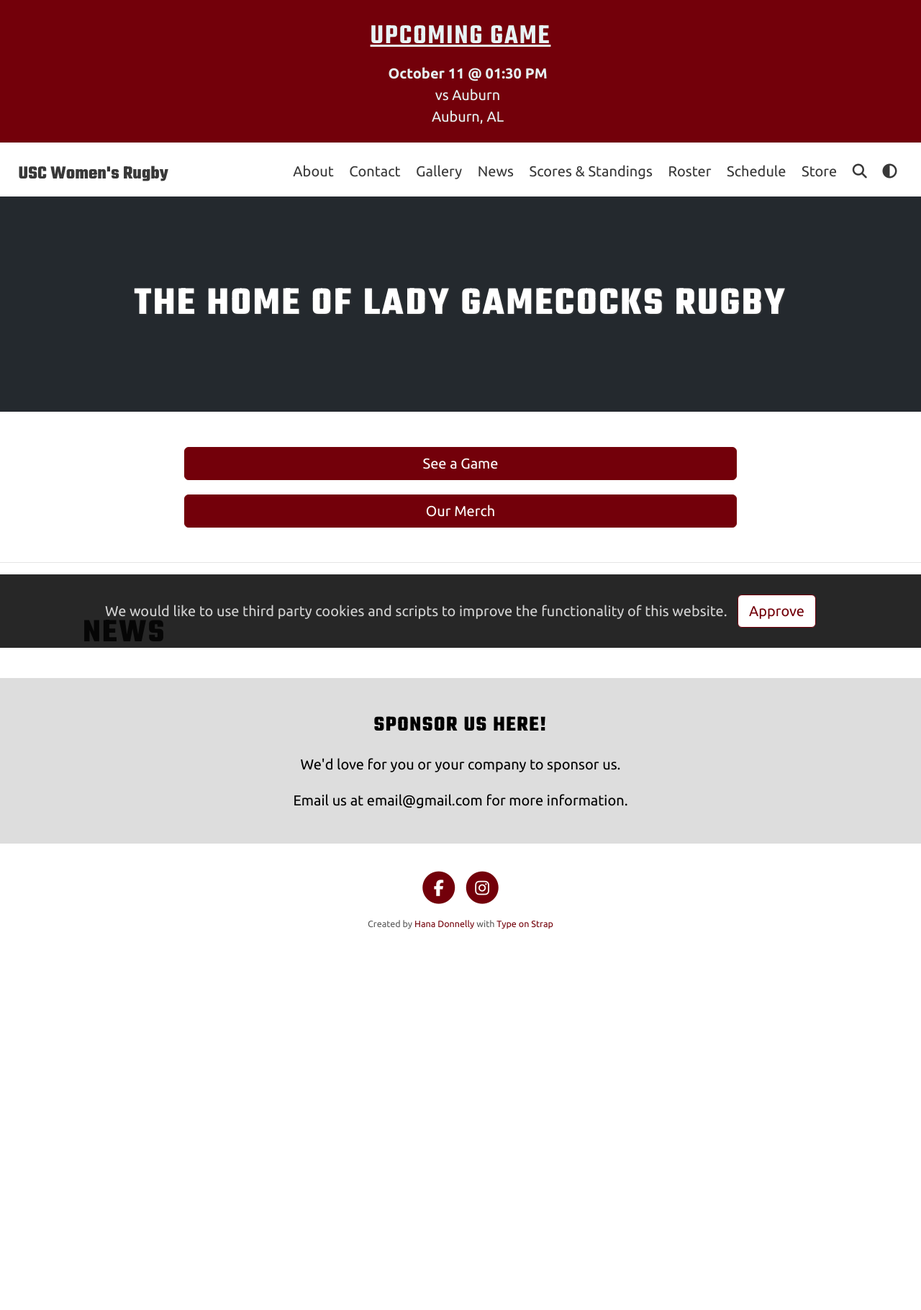
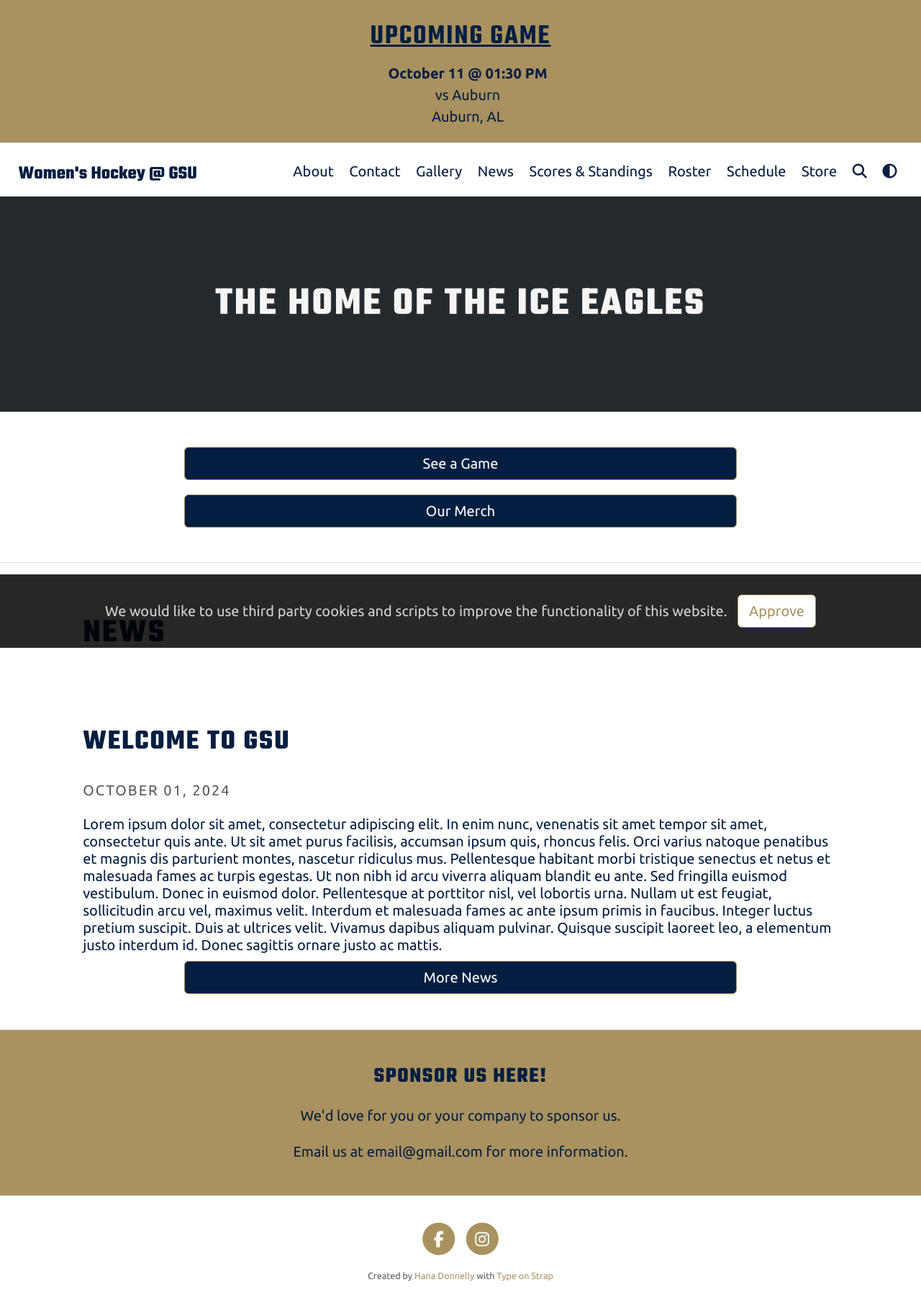
Before and after one commit to hanaEdonnelly/gsuhockey, a Jekyll site: the page built from index.html, in a window 1280 px wide. Shown: the whole page at 72% size. Built offline with Jekyll 4.4.1, drawn with Linux system fonts in a browser that asks for light colours; a script that is not in the unit is left out; before the commit the page ends 1332 px from its top, so only the background shows below that.

Commit message:
Change styles to fit gsu

```diff
--- a/_config.yml
+++ b/_config.yml
@@ -3,13 +3,13 @@ url: "https://womenscockrugby.com"
 baseurl: ""
 
 # THEME-SPECIFIC CONFIGURATION
-title: USC Women's Rugby
-description: "The official website of Women's Rugby at the University of South Carolina (UofSC)."
+title: Women's Hockey @ GSU
+description: "The official website of Women's Hockey at Georgia Southern University (GSU)."
 avatar:                    # Empty for no avatar in navbar
 favicon: "assets/favicon.png"
 
 # Header and footer text
-header_text: "The Home of Lady Gamecocks Rugby"
+header_text: "The Home of the Ice Eagles"
 header_feature_image: ""
 header_feature_image_responsive: true
 footer_text:
--- /dev/null
+++ b/_posts/2024-10-01-welcome.md
@@ -0,0 +1,7 @@
+---
+layout: post
+title: "Welcome to GSU"
+---
+Lorem ipsum dolor sit amet, consectetur adipiscing elit. In enim nunc, venenatis sit amet tempor sit amet, consectetur quis ante. Ut sit amet purus facilisis, accumsan ipsum quis, rhoncus felis. Orci varius natoque penatibus et magnis dis parturient montes, nascetur ridiculus mus. Pellentesque habitant morbi tristique senectus et netus et malesuada fames ac turpis egestas. Ut non nibh id arcu viverra aliquam blandit eu ante. Sed fringilla euismod vestibulum. Donec in euismod dolor. Pellentesque at porttitor nisl, vel lobortis urna. Nullam ut est feugiat, sollicitudin arcu vel, maximus velit. Interdum et malesuada fames ac ante ipsum primis in faucibus. Integer luctus pretium suscipit. Duis at ultrices velit. Vivamus dapibus aliquam pulvinar. Quisque suscipit laoreet leo, a elementum justo interdum id. Donec sagittis ornare justo ac mattis.
+
+Vestibulum imperdiet egestas erat, sed placerat orci accumsan eu. Donec rhoncus rhoncus eros, sit amet efficitur neque tristique vitae. In congue auctor pharetra. Maecenas nulla leo, tristique in dictum at, tempus et ipsum. Aliquam a eleifend sem. Pellentesque condimentum nunc sed ligula venenatis, aliquam tincidunt dui sagittis. Nunc tristique massa pulvinar elit pellentesque, interdum varius nisl eleifend.
--- a/_sass/base/_utility.scss
+++ b/_sass/base/_utility.scss
@@ -74,7 +74,7 @@ a.button {
 
 .button-inverse {
   @extend .button;
-  background-color: #73000a;
+  background-color: #041e42;
   color: var(--base07);
   text-align: center;
   border: 1px solid var(--link);
--- a/_sass/base/_variables.scss
+++ b/_sass/base/_variables.scss
@@ -34,24 +34,24 @@ html, html[data-theme="light"] {
   --blockquote: #eef7fa;
   --selection: #d4d4d4;
   --meta: #595959;
-  --link: #73000a;
+  --link: #A99260;
   --header-background: #24292e;
-  --header-text: #ffffff;
-  --header-link: #383838;
+  --header-text: #f4f5f7;
+  --header-link: #041e42;
   --code-background: #E0E0E0;
   --code-inline: #24292e;
   --text-shadow: #3f3f3f;
-  --text: #262626;
-  --h1: #262626;
-  --h2: #262626;
-  --h3: #262626;
-  --h4: #262626;
-  --h5: #262626;
-  --h6: #262626;
+  --text: #041e42;
+  --h1: #041e42;
+  --h2: #041e42;
+  --h3: #041e42;
+  --h4: #041e42;
+  --h5: #041e42;
+  --h6: #041e42;
   --border: rgba(0, 0, 0, 0.2);
   --table-row-even: #f2f2f2; /* Light gray for even rows in light theme */
   --table-row-odd: #ffffff;  /* White for odd rows in light theme */
-  --table-head-bg: #73000a;
+  --table-head-bg: #041e42;
 }
 
 html[data-theme="dark"] {
@@ -59,27 +59,27 @@ html[data-theme="dark"] {
   --blockquote: #373e47; // blockquote
   --selection: #545d68; // selection
   --meta: #909dab; // meta
-  --link: #a93640; // theme, link, link shadow header bg
+  --link: #A99260; // theme, link, link shadow header bg
   --header-background: #2A3444; // Color before header image load
-  --header-text: #e7f3f4; // header text, feature img text
-  --header-link: #adbac7; // header link, search color
+  --header-text: #f4f5f7; // header text, feature img text
+  --header-link: #f4f5f7; // header link, search color
   --code-background: #2A3444;
   --code-inline: #d9b600;
   --text-shadow: #2d333b; // text shadow
-  --text: #cdd9e5; // text
-  --h1: #e7f3f4; // headers
-  --h2: #e7f3f4;
-  --h3: #e7f3f4;
-  --h4: #e7f3f4;
-  --h5: #e7f3f4;
-  --h6: #e7f3f4;
-  --hr: #e7f3f4; /* Dark theme horizontal rule color */
+  --text: #f8f7f3; // text
+  --h1: #f8f7f3; // headers
+  --h2: #f8f7f3;
+  --h3: #f8f7f3;
+  --h4: #f8f7f3;
+  --h5: #f8f7f3;
+  --h6: #f8f7f3;
+  --hr: #f8f7f3; /* Dark theme horizontal rule color */
   --border: rgba(255, 255, 255, 0.5);
   --cusdis--color-text-default: var(--text);
   --cusdis--color-comment-username-text: var(--link);
-  --table-row-even: #2a2e35; /* Darker gray for even rows in dark theme */
-  --table-row-odd: #22272e;  /* Dark background for odd rows in dark theme */
-  --table-head-bg: #73000a;
+  --table-row-even: #3c444b; /* Darker gray for even rows in dark theme */
+  --table-row-odd: #2f353c;  /* Dark background for odd rows in dark theme */
+  --table-head-bg: #A99260;
 
 }
 
--- a/_sass/custom.scss
+++ b/_sass/custom.scss
@@ -8,9 +8,9 @@
 }
 
 #next-game {
-    background-color: #73000a;
+    background-color: #A99260;
     text-align: center;
-    color: #e7f3f4;
+    color: #041e42;
     padding: 0;
     margin: 0 auto;
 }
@@ -65,8 +65,8 @@
 }
 
 .banner {
-    background-color: #ddd;
-    color: #000;
+    background-color: #A99260;
+    color: #041e42;
     text-align: center;
     padding: 2%;
 }
```
